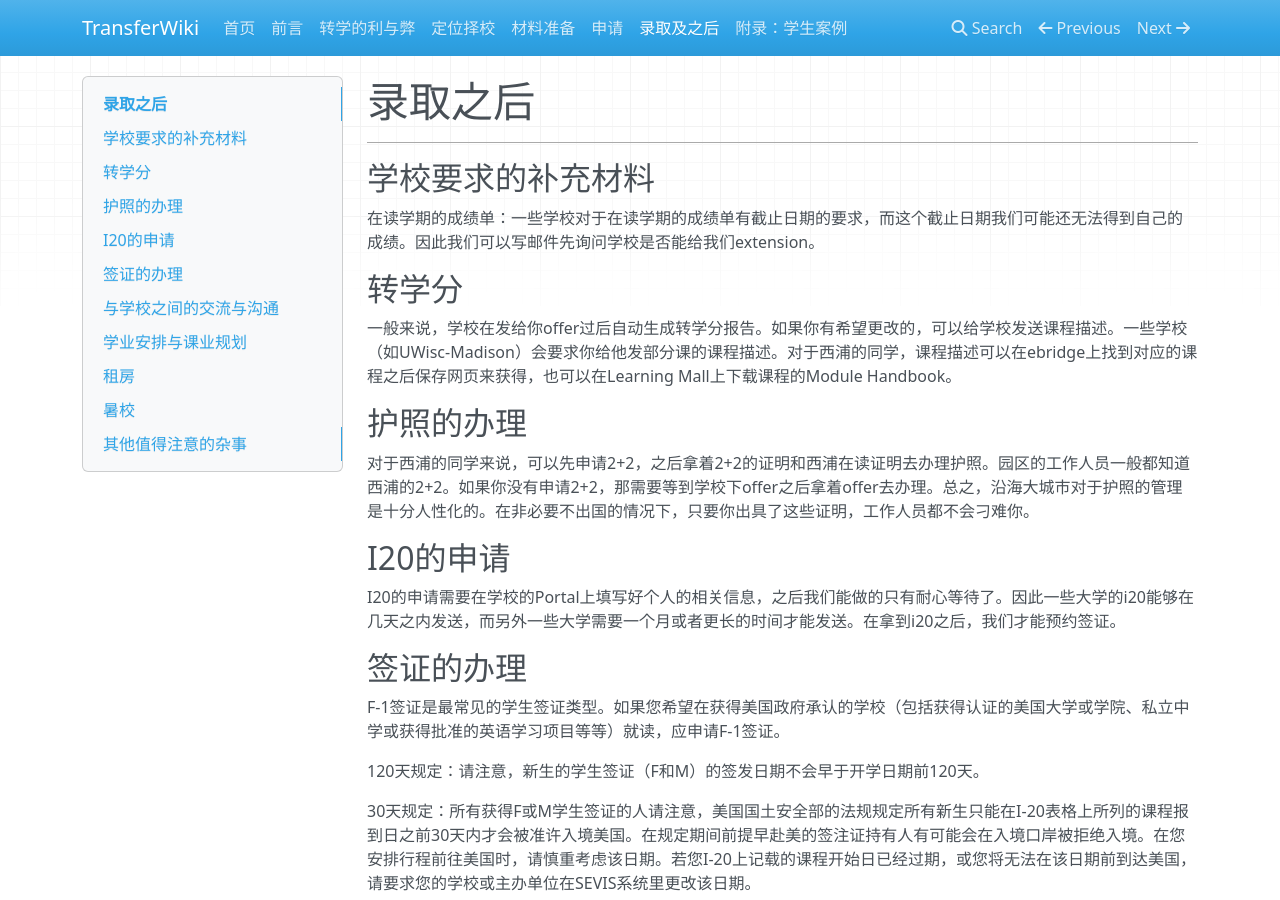
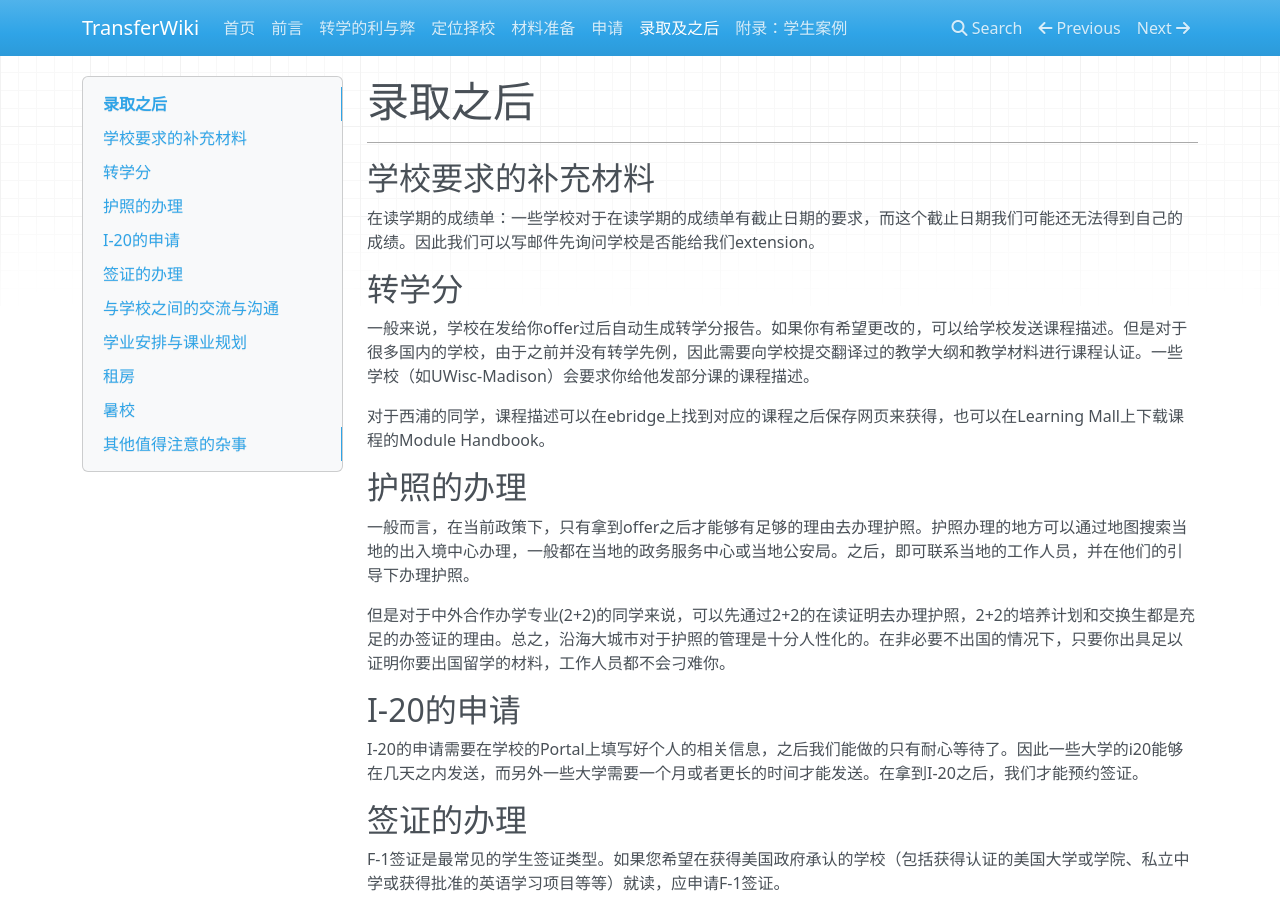
Before and after one commit to SihanXU/TransferWiki, an MkDocs documentation site: the page built from docs/admit.md, in a window 1280 px wide and 900 px high. Built offline with MkDocs 1.6.1, drawn with Linux system fonts in a browser that asks for light colours; nearby versions of some CDN libraries.

Commit message:
Update admit.md

```diff
--- a/docs/admit.md
+++ b/docs/admit.md
@@ -8,15 +8,19 @@
 
 ## 转学分
 
-一般来说，学校在发给你offer过后自动生成转学分报告。如果你有希望更改的，可以给学校发送课程描述。一些学校（如UWisc-Madison）会要求你给他发部分课的课程描述。对于西浦的同学，课程描述可以在ebridge上找到对应的课程之后保存网页来获得，也可以在Learning Mall上下载课程的Module Handbook。
+一般来说，学校在发给你offer过后自动生成转学分报告。如果你有希望更改的，可以给学校发送课程描述。但是对于很多国内的学校，由于之前并没有转学先例，因此需要向学校提交翻译过的教学大纲和教学材料进行课程认证。一些学校（如UWisc-Madison）会要求你给他发部分课的课程描述。
+
+对于西浦的同学，课程描述可以在ebridge上找到对应的课程之后保存网页来获得，也可以在Learning Mall上下载课程的Module Handbook。
 
 ## 护照的办理
 
-对于西浦的同学来说，可以先申请2+2，之后拿着2+2的证明和西浦在读证明去办理护照。园区的工作人员一般都知道西浦的2+2。如果你没有申请2+2，那需要等到学校下offer之后拿着offer去办理。总之，沿海大城市对于护照的管理是十分人性化的。在非必要不出国的情况下，只要你出具了这些证明，工作人员都不会刁难你。
+一般而言，在当前政策下，只有拿到offer之后才能够有足够的理由去办理护照。护照办理的地方可以通过地图搜索当地的出入境中心办理，一般都在当地的政务服务中心或当地公安局。之后，即可联系当地的工作人员，并在他们的引导下办理护照。
 
-## I20的申请
+但是对于中外合作办学专业(2+2)的同学来说，可以先通过2+2的在读证明去办理护照，2+2的培养计划和交换生都是充足的办签证的理由。总之，沿海大城市对于护照的管理是十分人性化的。在非必要不出国的情况下，只要你出具足以证明你要出国留学的材料，工作人员都不会刁难你。
 
-I20的申请需要在学校的Portal上填写好个人的相关信息，之后我们能做的只有耐心等待了。因此一些大学的i20能够在几天之内发送，而另外一些大学需要一个月或者更长的时间才能发送。在拿到i20之后，我们才能预约签证。
+## I-20的申请
+
+I-20的申请需要在学校的Portal上填写好个人的相关信息，之后我们能做的只有耐心等待了。因此一些大学的i20能够在几天之内发送，而另外一些大学需要一个月或者更长的时间才能发送。在拿到I-20之后，我们才能预约签证。
 
 ## 签证的办理
 
```
